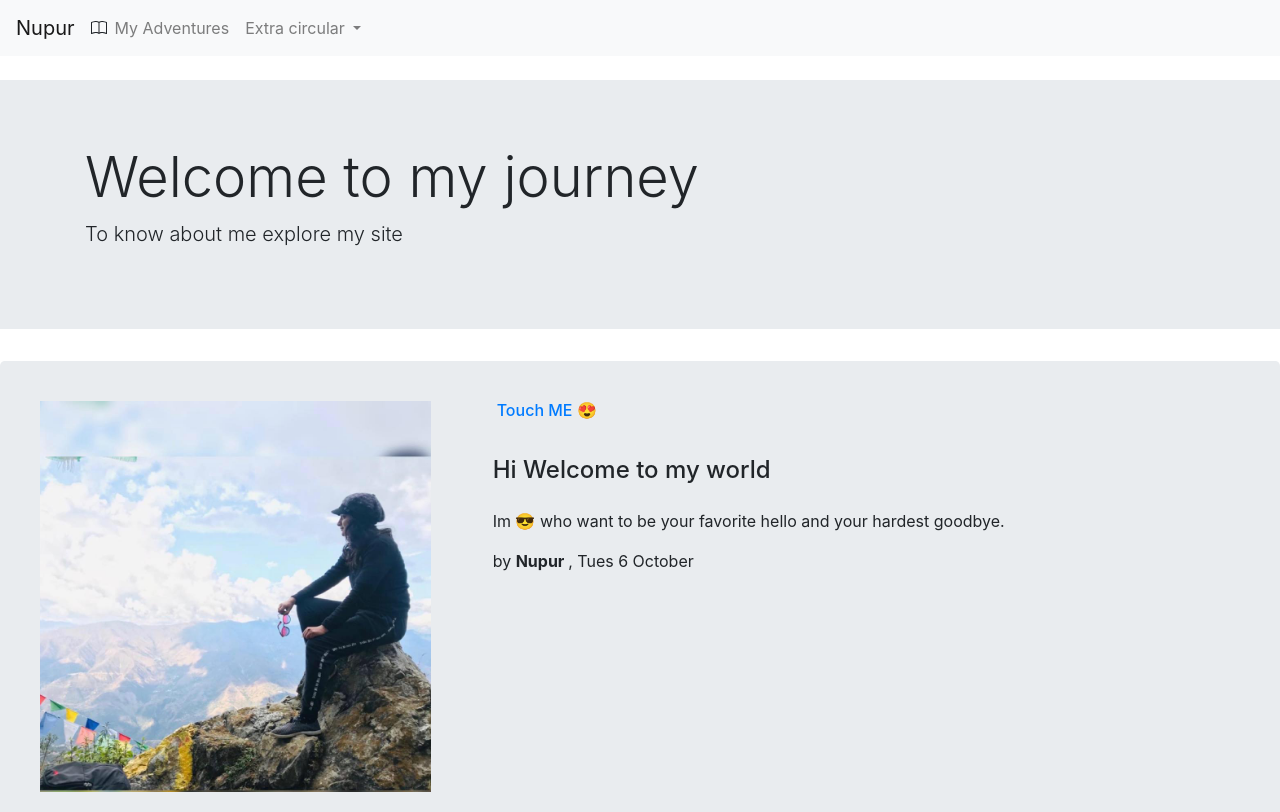
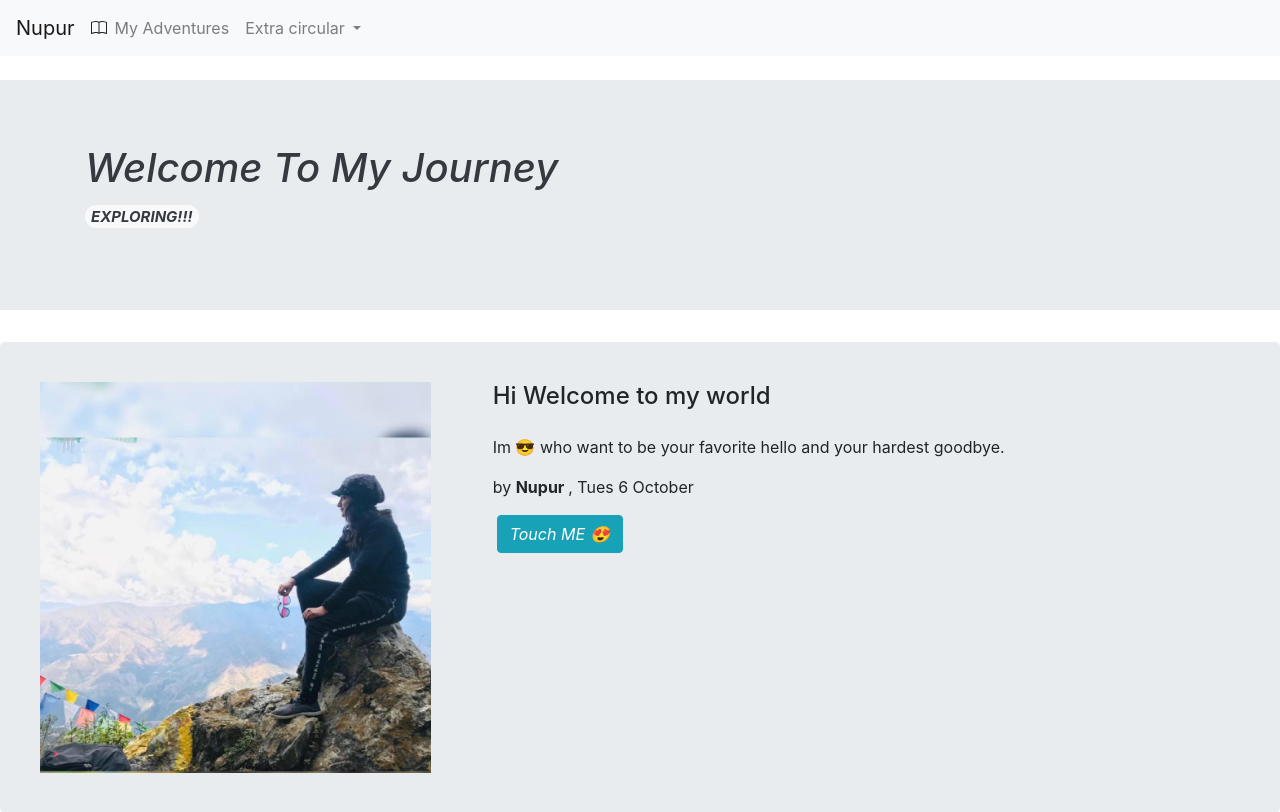
Before and after one commit to nupur1997/MyAdventure, a website: page index.html in a window 1280 px wide. Shown: the top 812 px of the page. Drawn offline with nearby package versions, Linux system fonts and the light colour scheme.

Commit message:
heading update

```diff
--- a/index.html
+++ b/index.html
@@ -37,10 +37,10 @@
               </a>
 
               <div class="dropdown-menu" aria-labelledby="navbarDropdown">
-                <a class="dropdown-item" href="csr">Csr</a>
+                <a class="dropdown-item" href="csr">CSR</a>
 
                 <div class="dropdown-divider"></div>
-                <a class="dropdown-item" href="gallary">Gallary</a>
+                <a class="dropdown-item" href="gallary">Gallery</a>
               </div>
             </li>
 
@@ -52,10 +52,16 @@
 
       <div class="jumbotron jumbotron-fluid">
         <div class="container">
-          <h1 class="display-4">Welcome to my journey </h1>
-          <p class="lead">To know about me explore my site </p>
+
+    <h1 class="text-dark"><em>Welcome To My Journey</em></h1>
+          <p class="lead"> <span class="badge rounded-pill bg-light text-dark">  <i>EXPLORING!!!</i>    </span></p>
         </div>
       </div>
+
+
+
+
+
 
 
 
@@ -86,17 +92,16 @@
       <div class="col-md-7 text-md-left ml-3 mt-3">
 
         <!-- Excerpt -->
-        <a href="gallary" class="green-text">
-          <h6 class="h6 pb-1"><i class="fas fa-desktop pr-1"></i>Touch ME 😍</h6>
-        </a>
-      </br>
+
 
         <h4 class="h4 mb-4">Hi Welcome to my world</h4>
 
         <p class="font-weight-normal">Im 😎 who want to be your favorite hello and your hardest goodbye.</p>
         <p class="font-weight-normal">by <a><strong>Nupur </strong></a>, Tues 6 October</p>
 
-
+        <a href="gallary" class="green-text">
+          <h6 class="h6 pb-1"><i class="fas fa-desktop pr-1"></i><button type="button" class="btn btn-info"><em>Touch ME 😍</em></button></h6>
+        </a>
       </div>
       <!-- Grid column -->
 
```
Also changed, not shown: contact.html (+2 -2 lines), csr.html (+2 -2 lines), gallary.html (+5 -2 lines).
